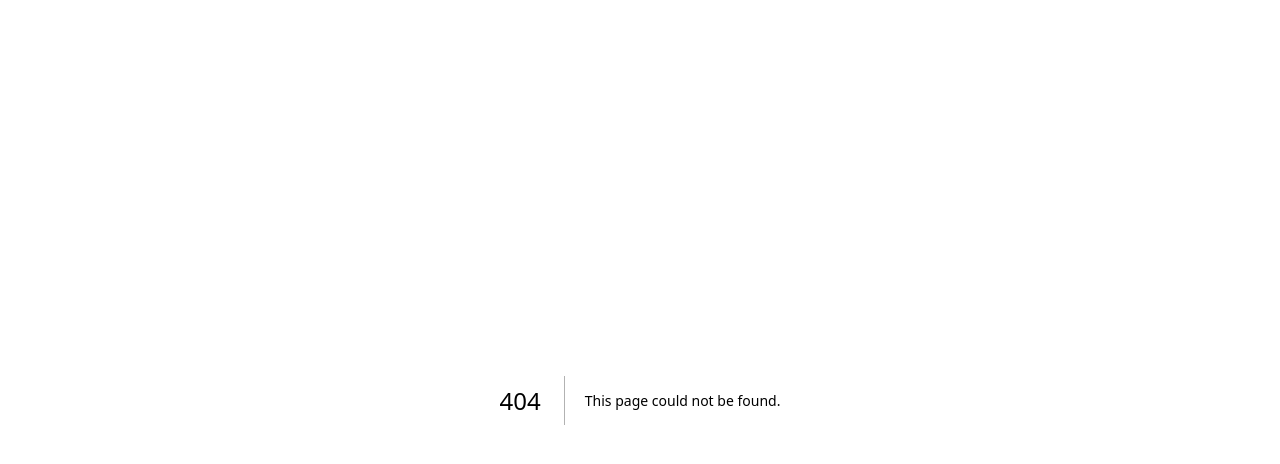
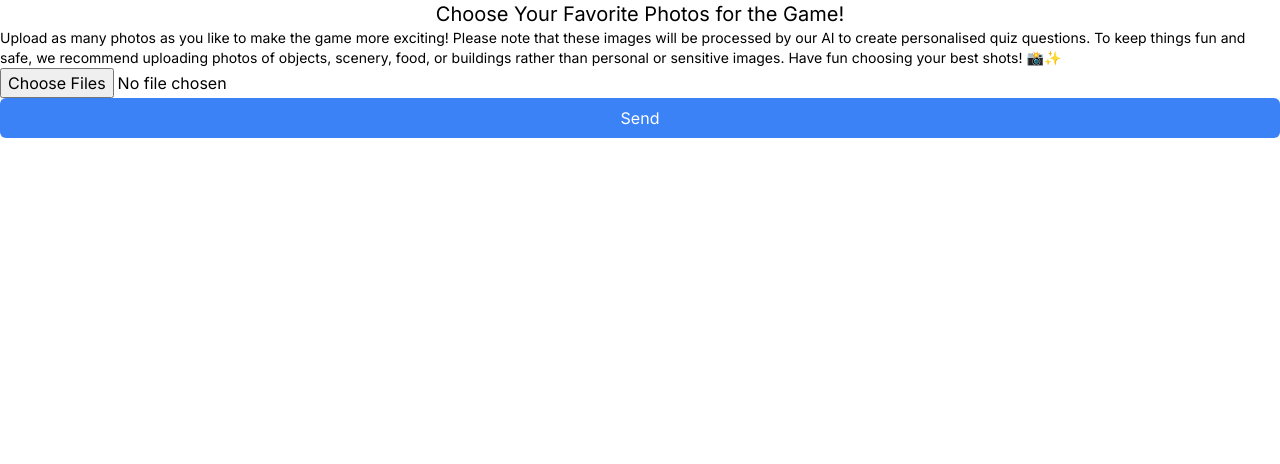
Before and after one commit to 3miki/PhoTrivia, a Next.js app in the folder frontend/: page /fileUpload in a window 1280 px wide. Before the commit this address had no page. Shown: the top 464 px of the page. Built offline with nearby package versions, Linux system fonts and the light colour scheme; no server answers.

Commit message:
create folder for file upload page

```diff
--- /dev/null
+++ b/frontend/app/fileUpload/page.tsx
@@ -0,0 +1,13 @@
+"use client";
+import { Uploader } from "../fileUpload/fileUpload";
+
+// for uploading images
+const UploaderPage = () => {
+  return (
+    <div>
+      <Uploader />
+    </div>
+  );
+};
+
+export default UploaderPage;
```
Also changed, not shown: frontend/app/fileUpload/fileUpload.tsx (renamed from frontend/app/fileUpload.tsx).
